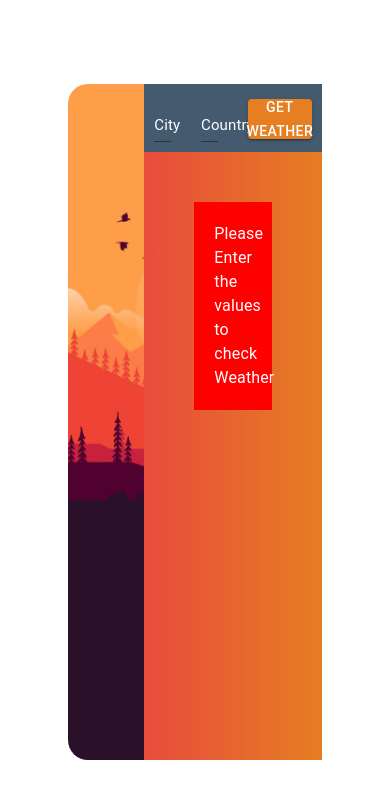
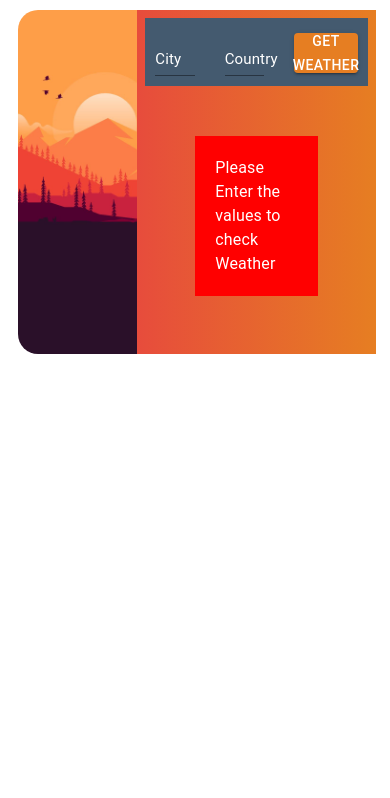
Before and after one commit to Amman-B/Weather-App, a React (Create React App) app: page / in a window 390 px wide. Shown: the top 798 px of the page. Built offline with nearby package versions, Linux system fonts and the light colour scheme.

Commit message:
app is viewport responsive now by using grid

```diff
--- a/src/components/Weather.jsx
+++ b/src/components/Weather.jsx
@@ -1,25 +1,23 @@
-import { Box, makeStyles } from "@material-ui/core";
+import { Box, makeStyles, Container, Grid } from "@material-ui/core";
 import logo from '../images/bg.jpg';
 import Form from "./Form";
 const useStyles = makeStyles({
     component: {
-        height: '100vh',
-        display: 'flex',
-        alignItems: 'center',
-        width: '65%',
-        margin: '0 auto'
+        height: 'auto',
+        width: '100%',
+        marginTop: 10,
+        marginLeft: 2
     },
     leftContainer: {
         backgroundImage: `URL(${logo})`,
-        height: '80%',
-        width: '30%',
+        height: 'auto',
         backgroundSize: 'cover',
+        backgroundRepeat: 'no-repeat',
         borderRadius: '20px 0px 0px 20px'
     },
     rightContainer: {
         background: 'linear-gradient(to right, #e74c3c, #e67e22)',
-        height: '80%',
-        width: '70%'
+        height: 'auto',
     }
 })
 
@@ -27,12 +25,14 @@ const useStyles = makeStyles({
 const Weather = () => {
     const classes = useStyles();
     return (
-      <Box className={classes.component}>
-        <Box className={classes.leftContainer}></Box>
-            <Box className={classes.rightContainer}>
+      <Container maxWidth="lg">
+            <Grid container spacing={2} className={classes.component}>
+                <Grid item xs={4 } lg={ 4} className={classes.leftContainer}></Grid>
+          <Grid item xs={8 } lg={8 } className={classes.rightContainer}>
             <Form />
-            </Box>
-      </Box>
+          </Grid>
+        </Grid>
+      </Container>
     );
 }
 
```
